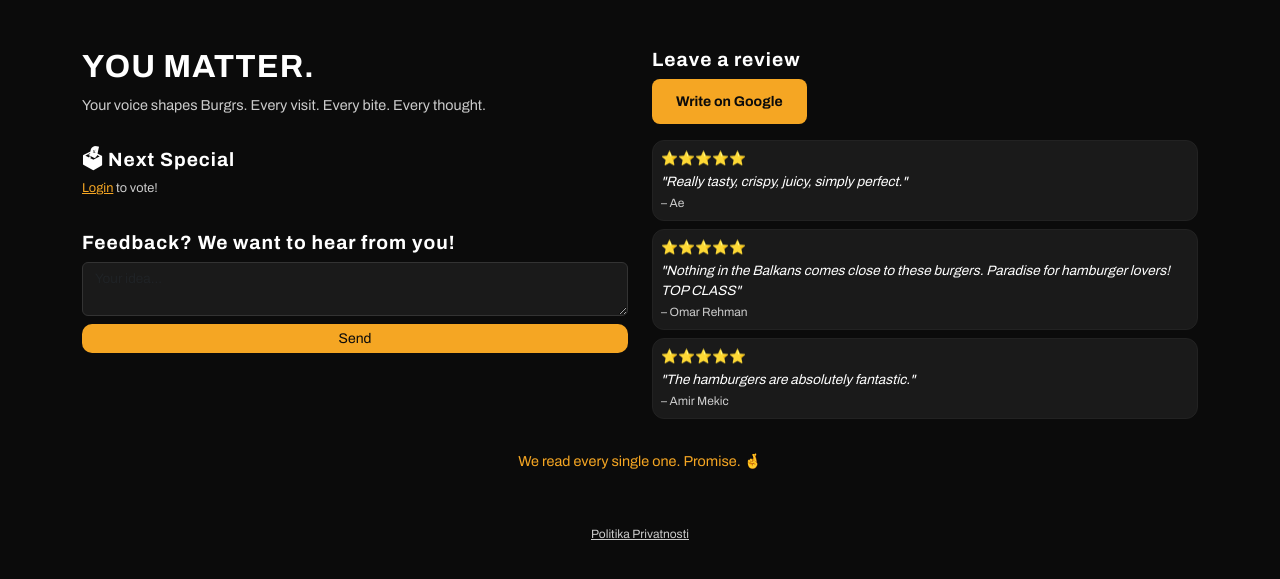
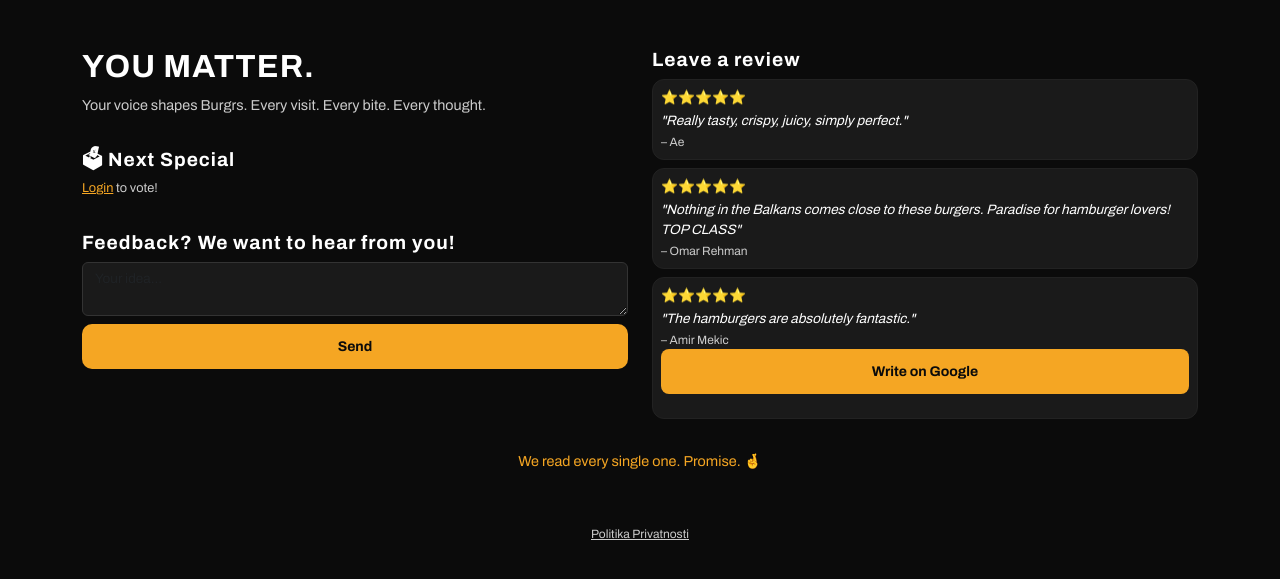
Before and after one commit to studiomonira-stack/BURGRS, a Django app: page /youmatter/ in a window 1280 px wide. Shown: the part 70-649 px from the top of the page. Run offline with Django 5.2, Linux system fonts and the light colour scheme; data that the repository does not hold is empty.

Commit message:
google button small fix

```diff
--- a/meny/templates/meny/youmatter.html
+++ b/meny/templates/meny/youmatter.html
@@ -45,7 +45,7 @@
                 </label>
             {% endfor %}
         </div>
-        <button type="submit" class="btn btn-sm w-100 mt-2" style="border-radius: 10px; background: var(--yellow); color: #0B0B0B; border: none;">{% trans "Vote" %}</button>
+       <button type="submit" class="btn btn-primary btn-sm w-100 mt-2" style="border-radius: 10px;">{% trans "Vote" %}</button>
     </form>
 {% endif %}
 
@@ -54,14 +54,13 @@
         <form method="post" action="https://formspree.io/f/maqkrroz">
             {% csrf_token %}
             <textarea name="suggestion" class="form-control mb-2" rows="2" placeholder="{% trans 'Your idea...' %}" style="background: var(--dark-gray); color: white; border: 1px solid #333; font-size: 0.85rem;"></textarea>
-            <button type="submit" class="btn btn-sm w-100" style="border-radius: 10px; background: var(--yellow); color: #0B0B0B; border: none;">{% trans "Send" %}</button>
+            <button type="submit" class="btn btn-primary btn-sm w-100" style="border-radius: 10px;">{% trans "Send" %}</button>
         </form>
     </div>
 
     <!-- HÖGER: Recensioner -->
     <div class="col-lg-6">
         <h2 style="font-size: 1.2rem;">{% trans "Leave a review" %}</h2>
-        <a href="{{ google_review_url }}" target="_blank" class="btn btn-primary btn-sm mb-3">{% trans "Write on Google" %}</a>
 
         <div class="card p-2 mb-2" style="background: var(--dark-gray); border: 1px solid #222;">
             <p style="color: var(--yellow); margin: 0; font-size: 0.85rem;">⭐⭐⭐⭐⭐</p>
@@ -77,6 +76,7 @@
             <p style="color: var(--yellow); margin: 0; font-size: 0.85rem;">⭐⭐⭐⭐⭐</p>
             <p style="color: white; font-style: italic; margin: 2px 0; font-size: 0.85rem;">"The hamburgers are absolutely fantastic."</p>
             <small style="color: var(--light-gray); font-size: 0.75rem;">– Amir Mekic</small>
+            <a href="{{ google_review_url }}" target="_blank" class="btn btn-primary btn-sm mb-3">{% trans "Write on Google" %}</a>
         </div>
     </div>
 
```
